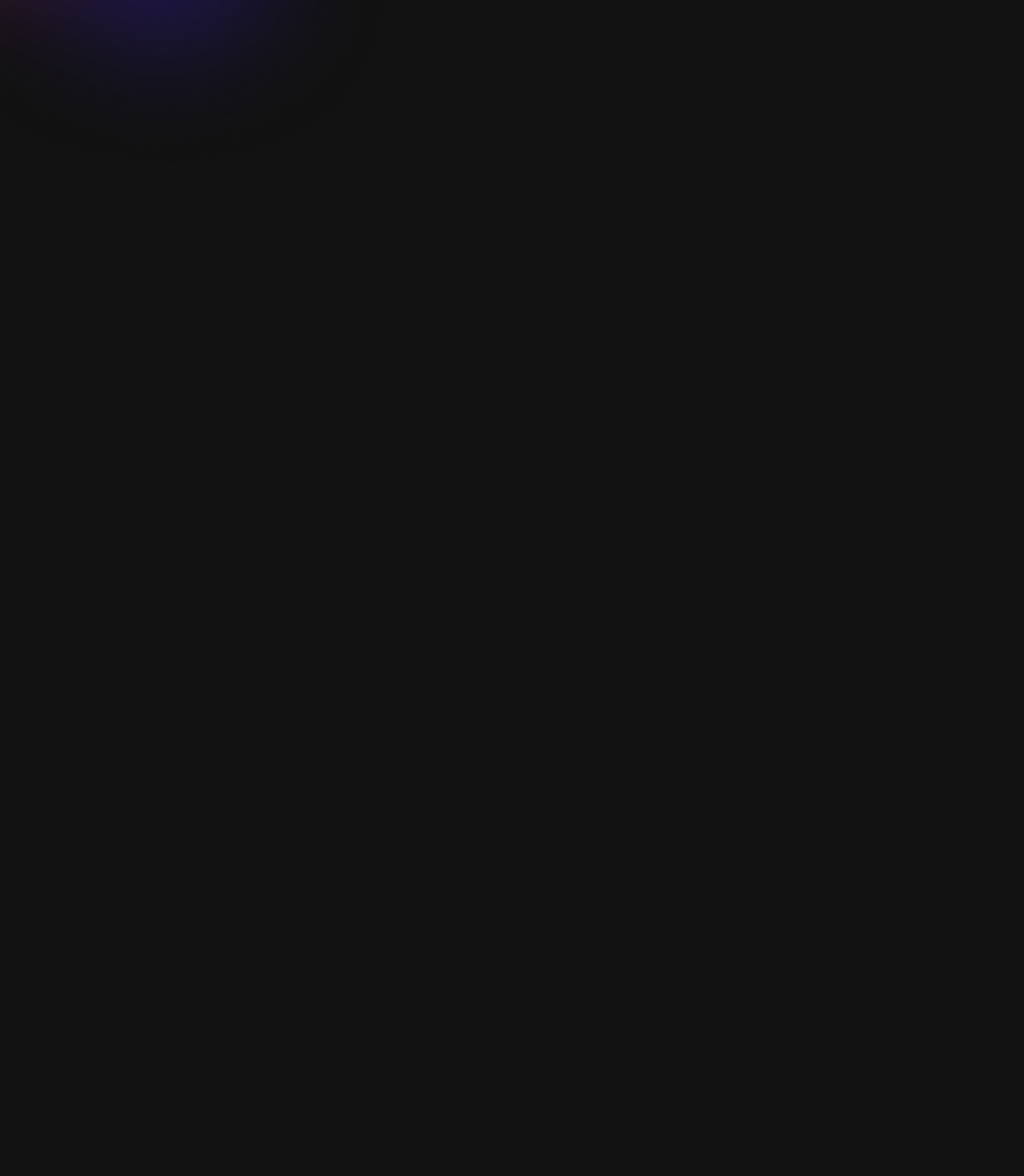
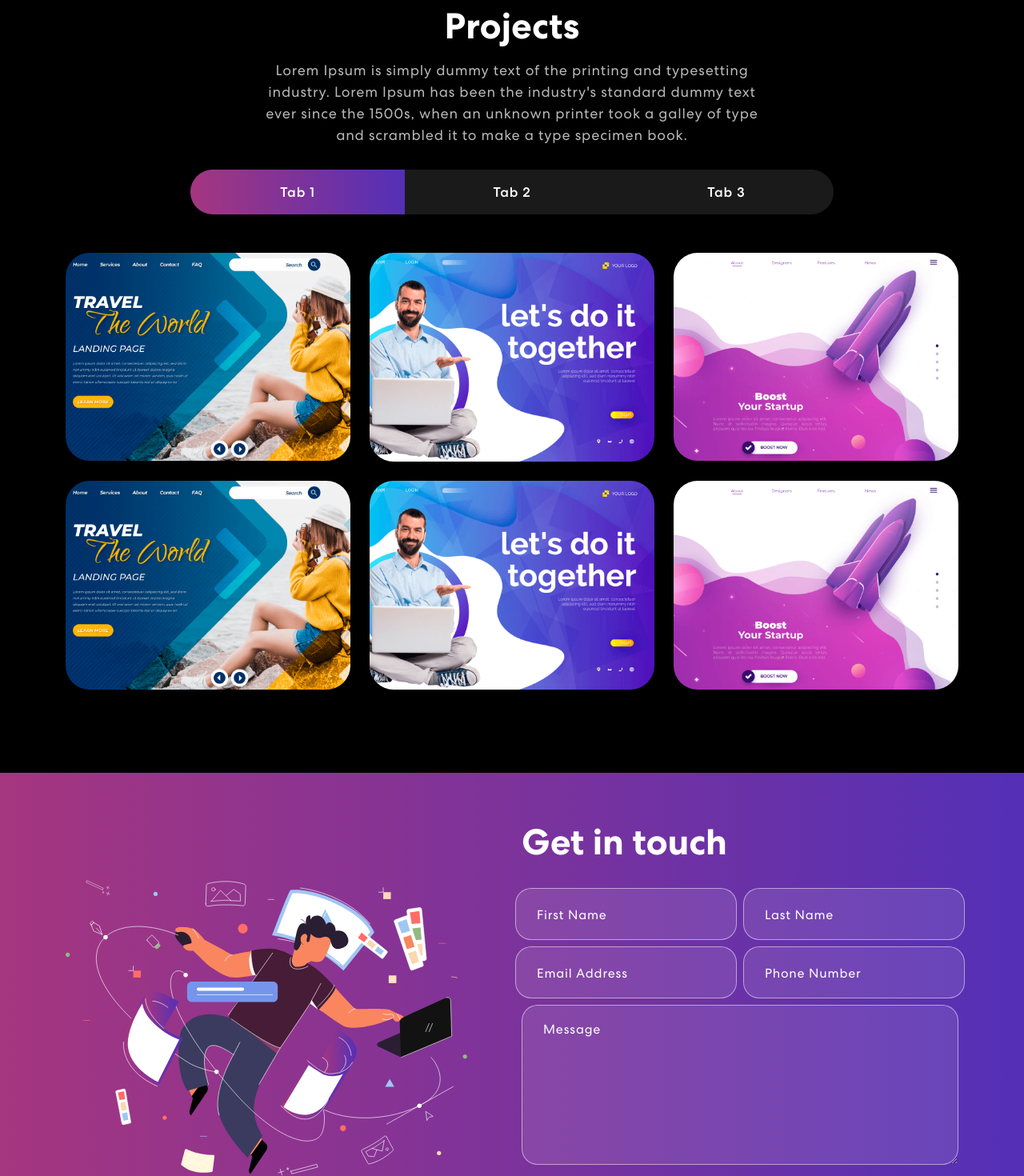
Before and after one commit to Armandotrsg/portfolio, a React (Create React App) app: page / in a window 1280 px wide. Shown: the part 1330-2800 px from the top of the page at 80% size. Before the commit the page ends 1556 px from the top, so only its background shows below. Built offline with nearby package versions, Linux system fonts and the light colour scheme.

Commit message:
Contact Component

```diff
--- a/package.json
+++ b/package.json
@@ -7,6 +7,9 @@
     "@testing-library/react": "^13.4.0",
     "@testing-library/user-event": "^13.5.0",
     "bootstrap": "^5.2.3",
+    "cors": "^2.8.5",
+    "express": "^4.18.2",
+    "nodemailer": "^6.9.0",
     "react": "^18.2.0",
     "react-bootstrap": "^2.7.0",
     "react-bootstrap-icons": "^1.10.2",
--- a/src/App.css
+++ b/src/App.css
@@ -171,6 +171,7 @@
 	position: relative;
 	background-color: transparent;
 	transition: 0.3s ease-in-out;
+  border-radius: 10px;
 }
 .navbar-text .vvd span {
   z-index: 1;
@@ -185,15 +186,18 @@
   top: 0;
   z-index: -1;
   transition: 0.3s ease-in-out;
+  border-radius: 10px;
 }
 .navbar-text .vvd:hover {
   color: #121212;
+  border-radius: 10px;
 }
 .navbar-text .vvd:hover::before {
 	content: "";
 	width: 100%;
 	height: 100%;
 	position: absolute;
+  border-radius: 10px;
 }
 nav.navbar .navbar-toggler:active,
 nav.navbar .navbar-toggler:focus {
@@ -425,7 +429,7 @@
 .project .nav.nav-pills .nav-link.active::before {
     width: 100% !important;
 }
-.project .nav.nav-pills .nav-link.active {
+/* .project .nav.nav-pills .nav-link.active {
     border: 1px solid rgba(255, 255, 255, 1);
 }
 .nav-link#projects-tabs-tab-first {
@@ -439,7 +443,7 @@
 .nav-link#projects-tabs-tab-third {
   border: 1px solid rgba(255, 255, 255, 0.5);
   border-radius: 0 55px 55px 0;
-}
+} */
 .proj-imgbx {
   position: relative;
   border-radius: 30px;
@@ -493,7 +497,7 @@
   z-index: -4;
 }
 
-/************ Projects Css ************/
+/************ Contact Css ************/
 .contact {
   background: linear-gradient(90.21deg, #AA367C -5.91%, #4A2FBD 111.58%);
   padding: 60px 0 200px 0;
@@ -542,6 +546,7 @@
   border-radius: 0;
   position: relative;
   transition: 0.3s ease-in-out;
+  border-radius: 10px;
 }
 .contact form button span {
   z-index: 1;
@@ -560,6 +565,7 @@
   left: 0;
   z-index: 0;
   transition: 0.3s ease-in-out;
+  border-radius: 10px;
 }
 .contact form button:hover::before {
   width: 100%;
--- a/src/App.js
+++ b/src/App.js
@@ -2,6 +2,8 @@
 import { NavBar } from './components/NavBar';
 import { Banner } from './components/Banner';
 import { Skills } from './components/Skills';
+import { Projects } from './components/Projects';
+import { Contact } from './components/Contact';
 import 'bootstrap/dist/css/bootstrap.min.css';
 import { BrowserRouter, Navigate,
   Route,
@@ -18,6 +20,8 @@
         <NavBar />
         <Banner />
         <Skills />
+        <Projects />
+        <Contact />
       </div>
     </BrowserRouter>
   );
--- /dev/null
+++ b/src/components/Contact.js
@@ -0,0 +1,85 @@
+import { useState } from "react";
+import { Col, Container, Form, Row } from "react-bootstrap";
+import contactImg from "../assets/img/contact-img.svg";
+
+export const Contact = () => {
+    const formInitialDetails = {
+        firstName: "",
+        lastName: "",
+        email: "",
+        phone: "",
+        message: "",
+    }
+    const [formDetails, setFormDetails] = useState(formInitialDetails);
+    const [buttonText, setButtonText] = useState("Send");
+    const [status, setStatus] = useState({});
+
+    const onFormUpdate = (category, value) => {
+        setFormDetails({
+            ...formDetails,
+            [category]: value,
+        });
+    }
+
+    const handleSubmit = async (e) => {
+        e.preventDefault();
+        setButtonText("Sending...");
+        let response = await fetch("http://localhost:5000/contact", {
+        method: "POST",
+        headers: {
+            "Content-Type": "application/json;charset=utf-8",
+        },
+        body: JSON.stringify(formDetails),
+        });
+        setButtonText("Send");
+        let result = await response.json();
+        setFormDetails(formInitialDetails);
+        if (result.code == 200) {
+        setStatus({ succes: true, message: 'Message sent successfully'});
+        } else {
+        setStatus({ succes: false, message: 'Something went wrong, please try again later.'});
+        }
+    }
+
+    return(
+        <section className="contact" id="connect">
+            <Container>
+                <Row className="align-items-center">
+                    <Col md={6}>
+                        <img src={contactImg} alt="Contact Us" />
+                    </Col>
+                    <Col md={6}>
+                        <h2>Get in touch</h2>
+                        <Form onSubmit={handleSubmit}>
+                            <Row>
+                                <Col sm={6} className="px-1">
+                                    <input type="text" name="firstName" value={formDetails.firstName} placeholder="First Name" onChange={(e) => onFormUpdate('firstName', e.target.value)} />
+                                </Col>
+                                <Col sm={6} className="px-1">
+                                    <input type="text" name="lastName" value={formDetails.lastName} placeholder="Last Name" onChange={(e) => onFormUpdate('lastName', e.target.value)} />
+                                </Col>
+                                <Col sm={6} className="px-1">
+                                    <input type="email" name="email" value={formDetails.email} placeholder="Email Address" onChange={(e) => onFormUpdate('email', e.target.value)} />
+                                </Col>
+                                <Col sm={6} className="px-1">
+                                    <input type="text" name="phone" value={formDetails.phone} placeholder="Phone Number" onChange={(e) => onFormUpdate('phone', e.target.value)} />
+                                </Col>
+                                <Col>
+                                    <textarea name="message" rows={6} value={formDetails.message} placeholder="Message" onChange={(e) => onFormUpdate('message', e.target.value)} />
+                                    <button type="submit"><span>{buttonText}</span></button>
+                                </Col>
+                                {
+                                    status.message &&
+                                    <Col>
+                                        <p className={status.success === false ? "danger" : "success"}>{status.message}</p>
+                                    </Col>
+
+                                }
+                            </Row>
+                        </Form>
+                    </Col>
+                </Row>
+            </Container>
+        </section>
+    );
+}
--- /dev/null
+++ b/src/components/ProjectCard.js
@@ -0,0 +1,15 @@
+import { Col } from "react-bootstrap";
+
+export const ProjectCard = ({title, description, imgUrl}) => {
+    return(
+        <Col sm={6} md={4}>
+            <div className="proj-imgbx">
+                <img src={imgUrl} alt="project-img" />
+                <div className="proj-txtx">
+                    <h4>{title}</h4>
+                    <span>{description}</span>
+                </div>
+            </div>
+        </Col>
+    );
+}
--- /dev/null
+++ b/src/components/Projects.js
@@ -0,0 +1,85 @@
+import { Row, Col, Tab, Container, Nav } from "react-bootstrap";
+import { ProjectCard } from "./ProjectCard";
+import colorSharp2 from "../assets/img/color-sharp2.png";
+import projImg1 from "../assets/img/project-img1.png";
+import projImg2 from "../assets/img/project-img2.png";
+import projImg3 from "../assets/img/project-img3.png";
+
+export const Projects = () => {
+    const projects = [
+        {
+          title: "Business Startup",
+          description: "Design & Development",
+          imgUrl: projImg1,
+        },
+        {
+          title: "Business Startup",
+          description: "Design & Development",
+          imgUrl: projImg2,
+        },
+        {
+          title: "Business Startup",
+          description: "Design & Development",
+          imgUrl: projImg3,
+        },
+        {
+          title: "Business Startup",
+          description: "Design & Development",
+          imgUrl: projImg1,
+        },
+        {
+          title: "Business Startup",
+          description: "Design & Development",
+          imgUrl: projImg2,
+        },
+        {
+          title: "Business Startup",
+          description: "Design & Development",
+          imgUrl: projImg3,
+        },
+      ];
+
+    return(
+        <section className="project" id="project">
+            <Container>
+                <Row>
+                    <Col>
+                        <h2>Projects</h2>
+                        <p>Lorem Ipsum is simply dummy text of the printing and typesetting industry. Lorem Ipsum has been the industry's standard dummy text ever since the 1500s, when an unknown printer took a galley of type and scrambled it to make a type specimen book.</p>
+                        <Tab.Container id="project-tabs" defaultActiveKey="first">
+                            <Nav variant="pills" className="nav-pills mb-5 justify-content-center align-items-center" id="pills-tab">
+                                <Nav.Item>
+                                    <Nav.Link eventKey="first">Tab 1</Nav.Link>
+                                </Nav.Item>
+                                <Nav.Item>
+                                    <Nav.Link eventKey="second">Tab 2</Nav.Link>
+                                </Nav.Item>
+                                <Nav.Item>
+                                    <Nav.Link eventKey="third">Tab 3</Nav.Link>
+                                </Nav.Item>
+                            </Nav>
+                            <Tab.Content>
+                                <Tab.Pane eventKey="first">
+                                    <Row>
+                                        {projects.map((project, index) => {
+                                            return(
+                                                <ProjectCard key={index} {...project} />
+                                            );
+                                        })}
+                                    </Row>
+                                </Tab.Pane>
+                                <Tab.Pane eventKey="second">
+                                    Example Text
+                                </Tab.Pane>
+                                <Tab.Pane eventKey="third">
+                                        Example Text
+                                </Tab.Pane>
+                            </Tab.Content>
+                        </Tab.Container>
+                    </Col>
+                </Row>
+            </Container>
+            <img className="background-image-right" src={colorSharp2} alt="background" />
+        </section>
+    );
+}
```
Also changed, not shown: server.js (added, +52 -0 lines), src/components/Footer.js (added), 1 other file (tests, documents, lock files or other folders).
